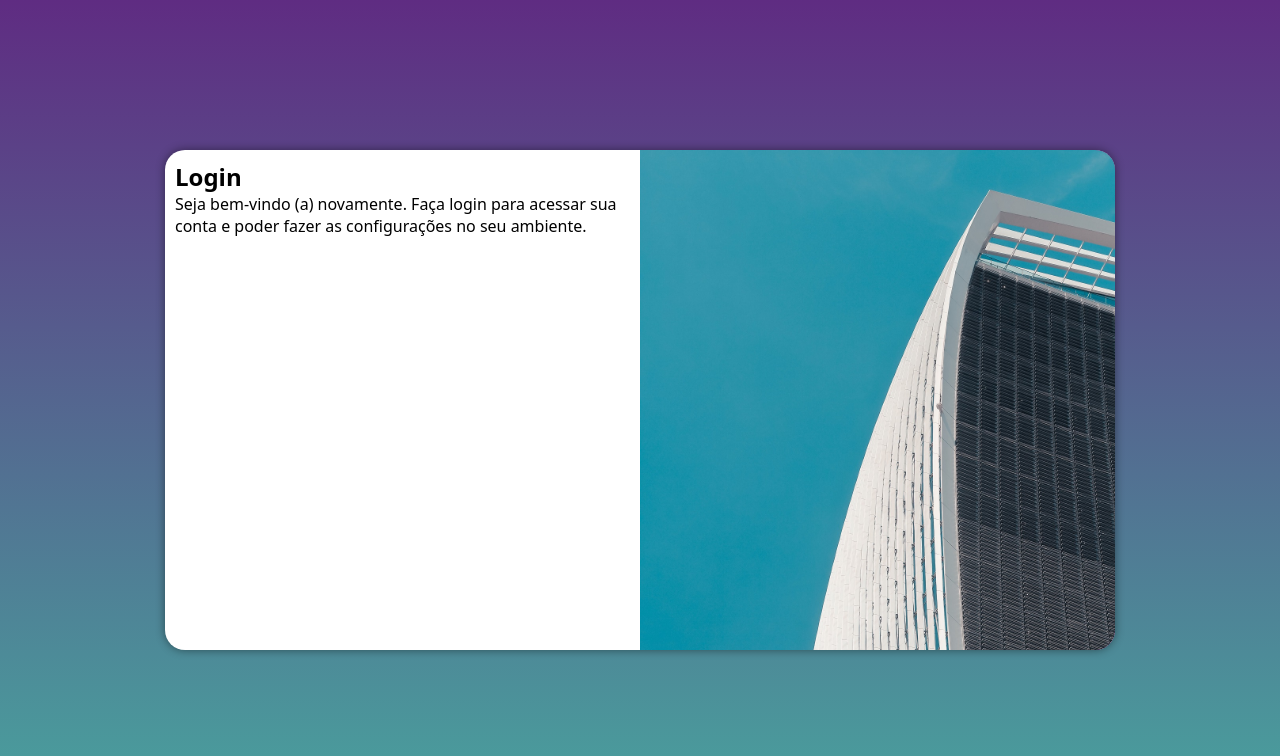
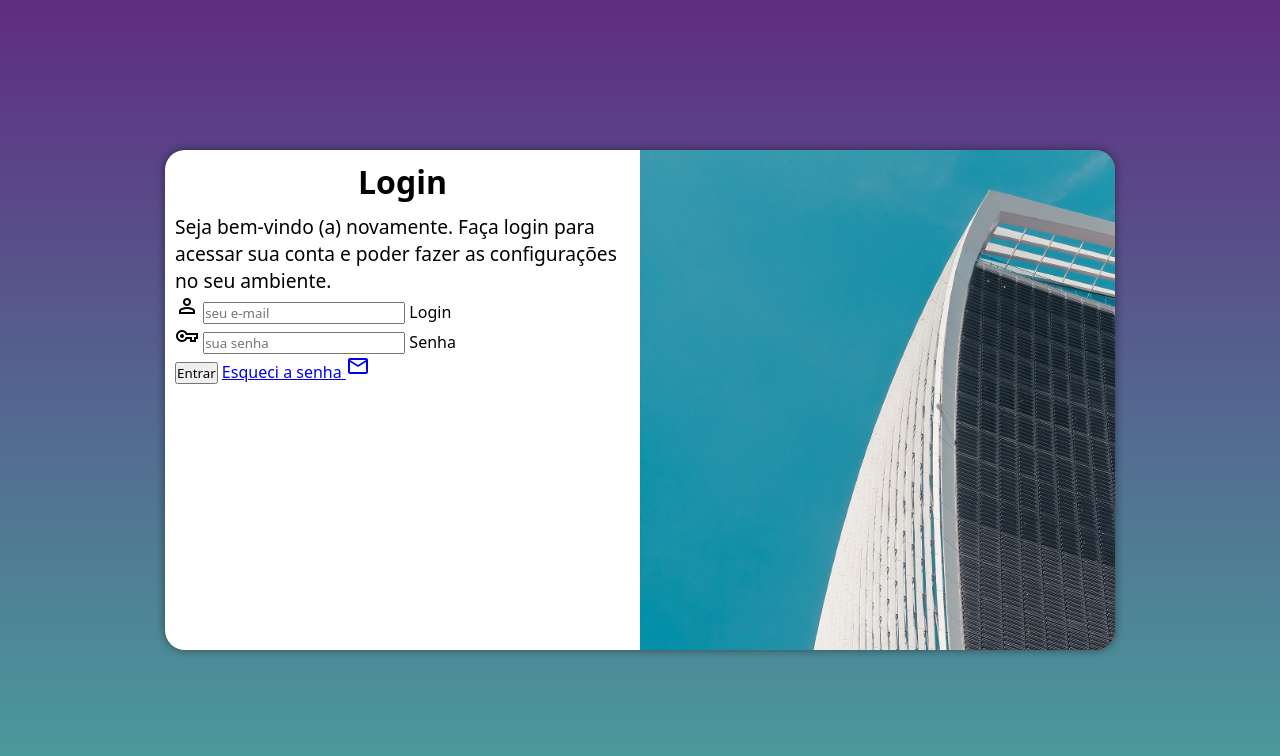
Before and after one commit to wandersonmeol/projeto-login, a plain HTML site: page index.html in a window 1280 px wide. Drawn offline with nearby package versions, Linux system fonts and the light colour scheme.

Commit message:
Criando formulário para o login
Criei a base para o formulário de login, ainda falta finalizar.

```diff
--- a/estilos/media-query.css
+++ b/estilos/media-query.css
@@ -48,4 +48,12 @@ Grandes tela: acima de 1200px
         width: 50%;
         height: 100%;
     }
+
+    div#formulario > h1 {
+        font-size: 2em;
+    }
+
+    div#formulario > p {
+        font-size: 1.2em;
+    }
 }
--- a/estilos/style.css
+++ b/estilos/style.css
@@ -53,3 +53,12 @@ section#login > div#formulario {
     display: block;
     padding: 10px;
 }
+
+div#formulario > h1 {
+    text-align: center;
+    margin-bottom: 10px;
+}
+
+div#formulario > p {
+    font-size: 0.8em;
+}
--- a/index.html
+++ b/index.html
@@ -6,6 +6,7 @@
     <title>Login</title>
     <link rel="stylesheet" href="estilos/style.css">
     <link rel="stylesheet" href="estilos/media-query.css">
+    <link rel="stylesheet" href="https://fonts.googleapis.com/css2?family=Material+Symbols+Outlined:opsz,wght,FILL,GRAD@24,400,0,0" />
 </head>
 <body>
     <main>
@@ -16,7 +17,19 @@
             <div id="formulario">
                 <h1>Login</h1>
                 <p>Seja bem-vindo (a) novamente. Faça login para acessar sua conta e poder fazer as configurações no seu ambiente.</p>
-                <form action="login.php" method="post">
+                <form action="login.php" method="post" autocomplete="on">
+                    <div class="campo">
+                        <span class="material-symbols-outlined">person</span>
+                        <input type="email" name="login" id="ilogin" placeholder="seu e-mail" autocomplete="email" required maxlength="30">
+                        <label for="ilogin">Login</label>
+                    </div>
+                    <div class="campo">
+                        <span class="material-symbols-outlined">vpn_key</span>
+                        <input type="password" name="senha" id="isenha" placeholder="sua senha" autocomplete="current-password" required minlength="8" maxlength="20">
+                        <label for="isenha">Senha</label>
+                    </div>
+                    <input type="submit" value="Entrar">
+                    <a href="esqueci.html">Esqueci a senha <span class="material-symbols-outlined">mail</span></a>
                 </form>
             </div>
         </section>
```
